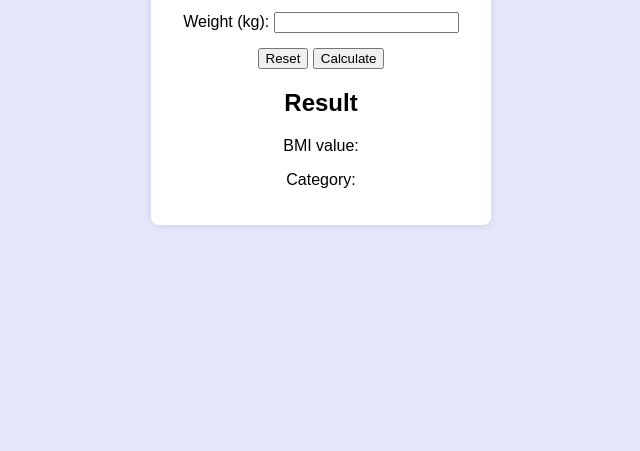
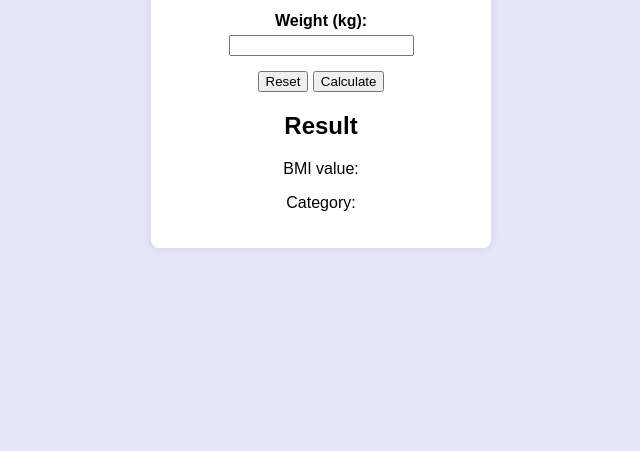
Before and after one commit to HaseebAhmed6/bmi-calculator, a plain HTML site: page index.html in a window 1280 px wide. Shown: the part 349-800 px from the top of the page, without its empty margins (319-959 px from the left). Drawn offline with Linux system fonts and the light colour scheme.

Commit message:
feat: style the labels

```diff
--- a/styles.css
+++ b/styles.css
@@ -24,3 +24,9 @@ body {
   .input-group {
     margin-bottom: 15px;
   }
+
+  label {
+    display: block;
+    margin-bottom: 5px;
+    font-weight: bold;
+  }
```
